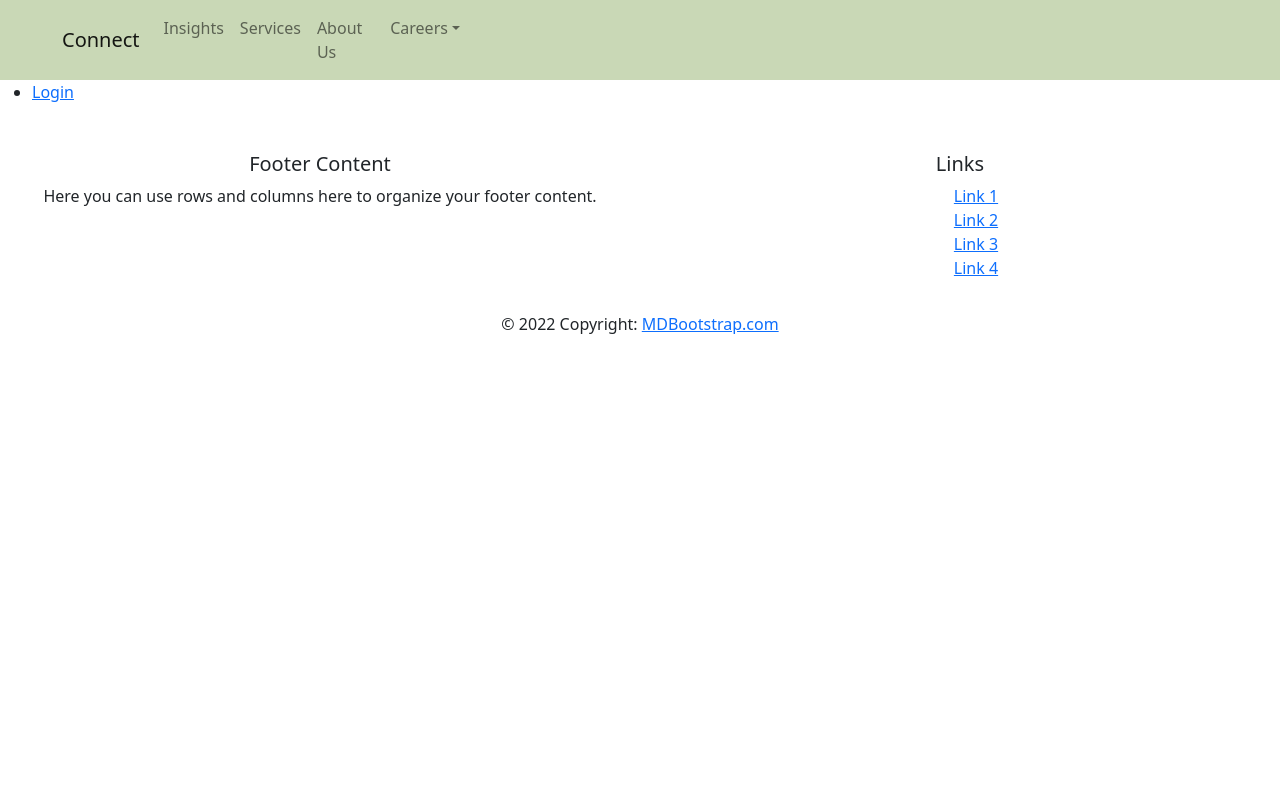
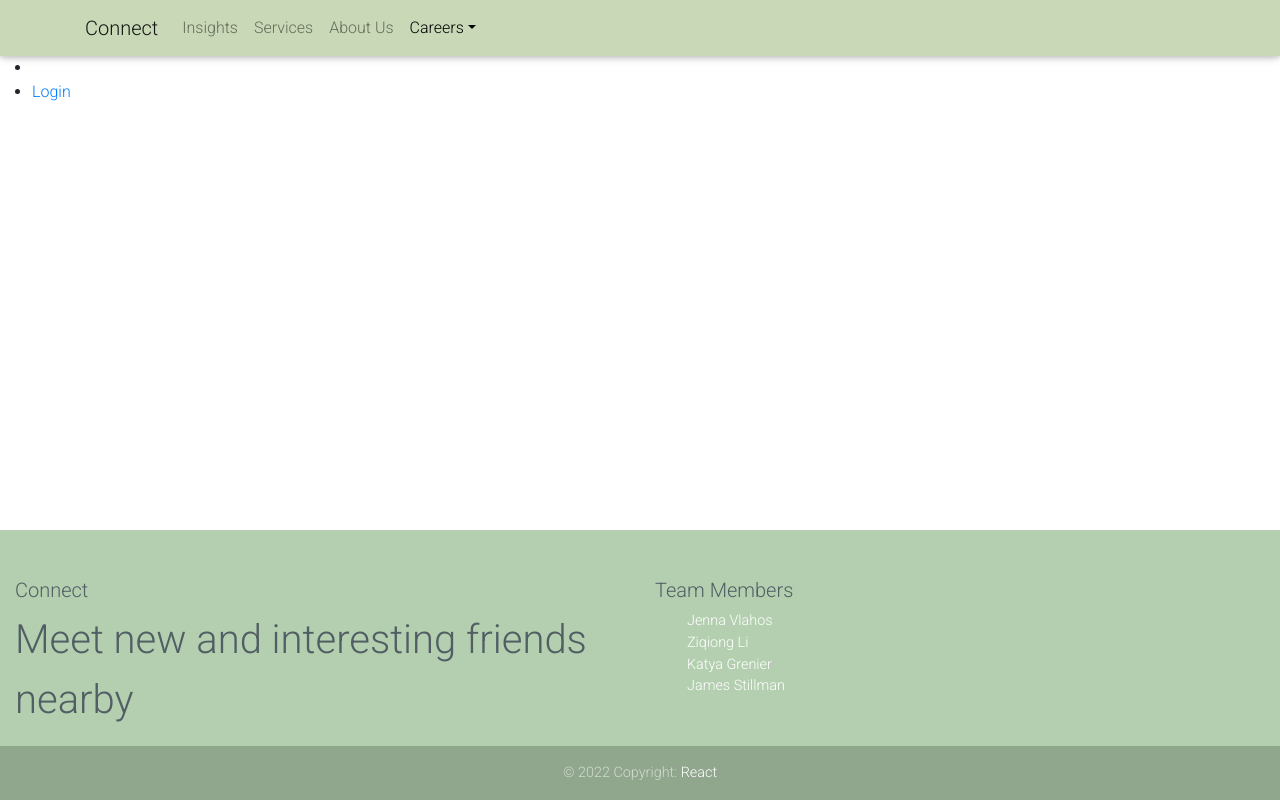
Before and after one commit to JenV1/Social_Media_Front_End, a React (Create React App) app: page / in a window 1280 px wide. Built offline with nearby package versions, Linux system fonts and the light colour scheme.

Commit message:
footer and header done

```diff
--- a/public/index.html
+++ b/public/index.html
@@ -8,6 +8,8 @@
     integrity="sha384-0evHe/X+R7YkIZDRvuzKMRqM+OrBnVFBL6DOitfPri4tjfHxaWutUpFmBp4vmVor"
     crossorigin="anonymous"
   />
+
+
     <link rel="icon" href="%PUBLIC_URL%/global-network.ico" />
     <meta name="viewport" content="width=device-width, initial-scale=1" />
     <meta name="theme-color" content="#000000" />
--- a/src/components/Footer/Footer.css
+++ b/src/components/Footer/Footer.css
@@ -1 +1,14 @@
-.Footer {}
+#Footer {
+    background-color: #B4CFB0 ;
+
+}
+
+#footer-intro{
+    font-size: 40px;
+    color: #515E63;
+
+}
+
+.footer-text{
+    color: #515E63;
+}
--- a/src/components/Footer/Footer.js
+++ b/src/components/Footer/Footer.js
@@ -1,34 +1,38 @@
 import React from 'react';
 import PropTypes from 'prop-types';
+import { MDBCol, MDBContainer, MDBRow, MDBFooter } from "mdbreact";
+import '@fortawesome/fontawesome-free/css/all.min.css';
+import 'bootstrap-css-only/css/bootstrap.min.css';
+import 'mdbreact/dist/css/mdb.css';
+
 import './Footer.css';
-import { MDBCol, MDBContainer, MDBRow, MDBFooter } from "mdbreact";
 
   const Footer = () => {
     return (
-      <MDBFooter color="blue" className="font-small pt-4 mt-4">
+      <div id='Footer' className="fixed-bottom">
+      <MDBFooter className="font-small pt-4 mt-4">
         <MDBContainer fluid className="text-center text-md-left">
           <MDBRow>
             <MDBCol md="6">
-              <h5 className="title">Footer Content</h5>
-              <p>
-                Here you can use rows and columns here to organize your footer
-                content.
+              <h5 className='footer-text' >Connect </h5>
+              <p id = "footer-intro">
+                Meet new and interesting friends nearby
               </p>
             </MDBCol>
-            <MDBCol md="6">
-              <h5 className="title">Links</h5>
+            <MDBCol md="6" className='footer-text'>
+              <h5 className="title">Team Members</h5>
               <ul>
                 <li className="list-unstyled">
-                  <a href="#!">Link 1</a>
+                  <a href="https://github.com/JenV1">Jenna Vlahos</a>
                 </li>
                 <li className="list-unstyled">
-                  <a href="#!">Link 2</a>
+                  <a href="https://github.com/Ziqiongg">Ziqiong Li</a>
                 </li>
                 <li className="list-unstyled">
-                  <a href="#!">Link 3</a>
+                  <a href="https://github.com/katyagr">Katya Grenier </a>
                 </li>
                 <li className="list-unstyled">
-                  <a href="#!">Link 4</a>
+                  <a href="https://github.com/JStillman1">James Stillman </a>
                 </li>
               </ul>
             </MDBCol>
@@ -36,10 +40,11 @@ import { MDBCol, MDBContainer, MDBRow, MDBFooter } from "mdbreact";
         </MDBContainer>
         <div className="footer-copyright text-center py-3">
           <MDBContainer fluid>
-            &copy; {new Date().getFullYear()} Copyright: <a href="https://www.mdbootstrap.com"> MDBootstrap.com </a>
+            &copy; {new Date().getFullYear()} Copyright: <a href="https://reactjs.org/"> React </a>
           </MDBContainer>
         </div>
       </MDBFooter>
+      </div>
     );
   }
 
--- a/src/components/Header/Header.css
+++ b/src/components/Header/Header.css
@@ -1,6 +1,6 @@
 .Header {
     display: block;
-    padding-right: 800px;
-    padding-left: 50px;
+    padding-right: 10%;
+    padding: 50px;
     background-color: #C9D8B6;
 }
```
